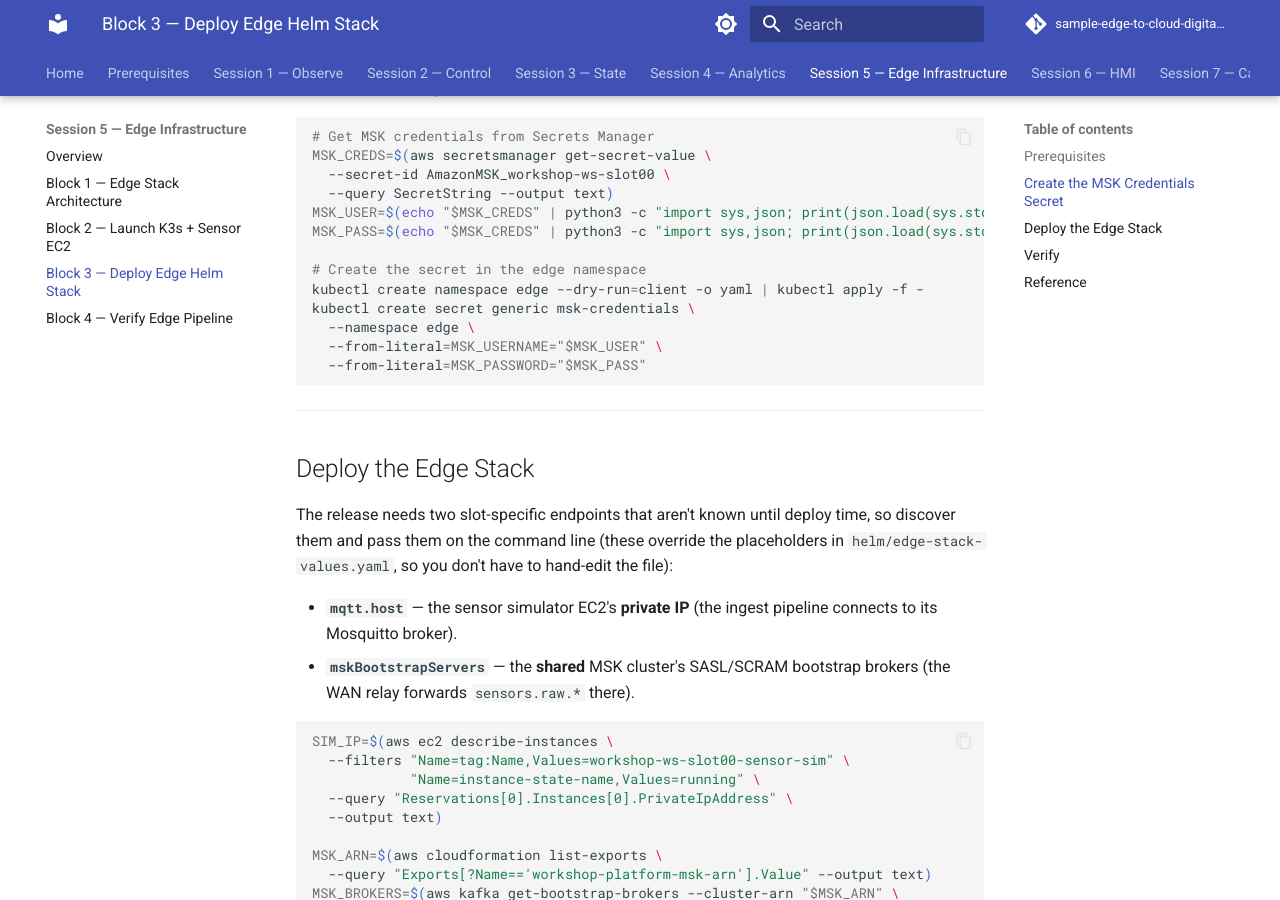
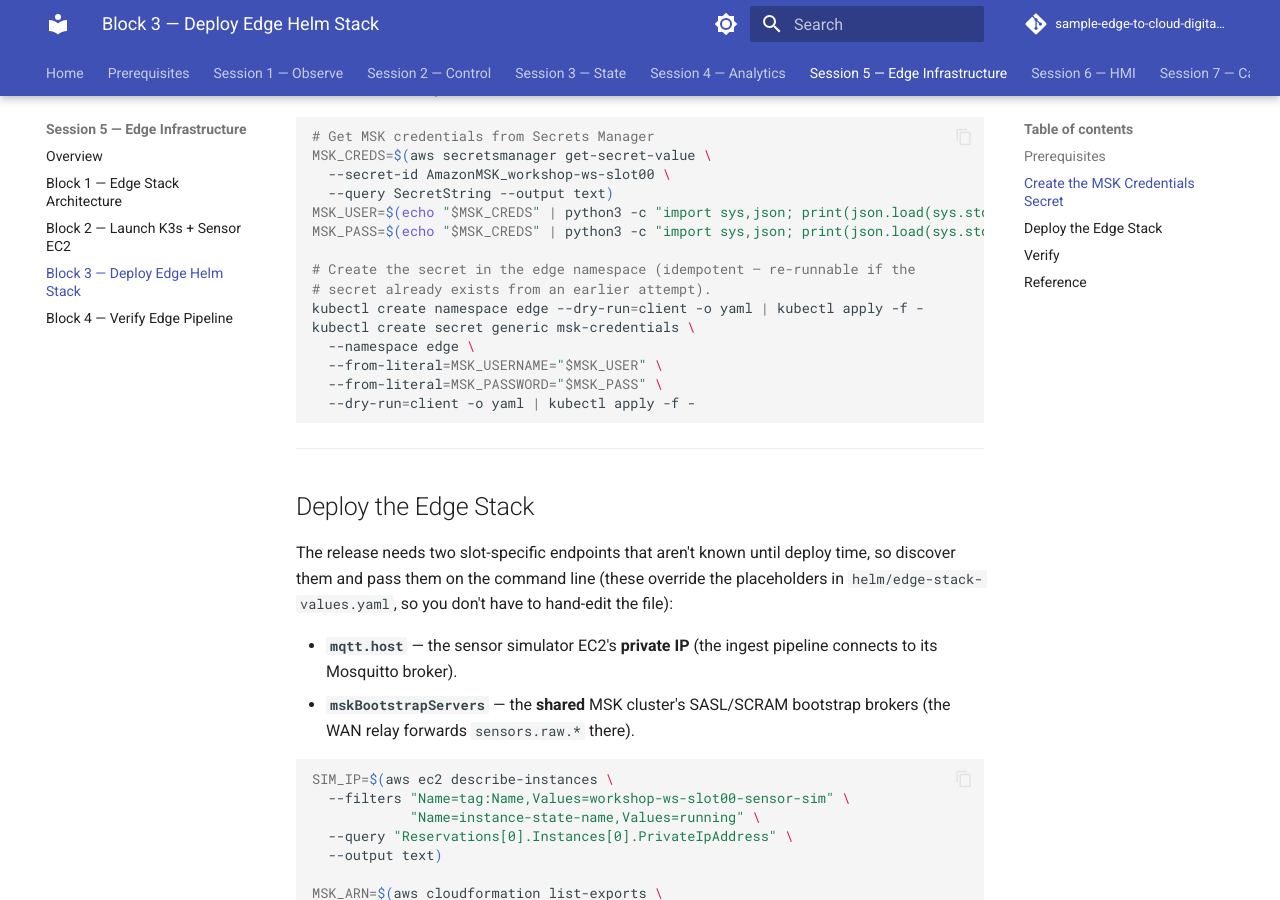
Before and after one commit to aws-samples/sample-edge-to-cloud-digital-ops-workshop, an MkDocs documentation site: the page built from workshop/05-edge-infra/block-3-helm.md, in a window 1280 px wide and 900 px high, scrolled down 1470 px. Built offline with MkDocs 1.6.1 and Material for MkDocs 9.7.7, drawn with Linux system fonts in a browser that asks for light colours; comment, search, counter and statistics services are not loaded.

Commit message:
fix: make block-3-helm msk-credentials secret creation idempotent
kubectl create secret failed "already exists" when block-3-helm was re-run
in a slot that already had the secret (from an earlier attempt). The
namespace line just above already used the dry-run|apply idempotent
pattern; the secret did not. Pipe it through --dry-run=client|kubectl apply
so re-runs succeed.

Validated on ws-slot38 (secret pre-existing): block-3-helm now 4/4.

Co-Authored-By: Claude Opus 4.8 <noreply@anthropic.com>

````diff
--- a/workshop/05-edge-infra/block-3-helm.md
+++ b/workshop/05-edge-infra/block-3-helm.md
@@ -72,12 +72,14 @@ MSK_CREDS=$(aws secretsmanager get-secret-value \
 MSK_USER=$(echo "$MSK_CREDS" | python3 -c "import sys,json; print(json.load(sys.stdin)['username'])")
 MSK_PASS=$(echo "$MSK_CREDS" | python3 -c "import sys,json; print(json.load(sys.stdin)['password'])")
 
-# Create the secret in the edge namespace
+# Create the secret in the edge namespace (idempotent — re-runnable if the
+# secret already exists from an earlier attempt).
 kubectl create namespace edge --dry-run=client -o yaml | kubectl apply -f -
 kubectl create secret generic msk-credentials \
   --namespace edge \
   --from-literal=MSK_USERNAME="$MSK_USER" \
-  --from-literal=MSK_PASSWORD="$MSK_PASS"
+  --from-literal=MSK_PASSWORD="$MSK_PASS" \
+  --dry-run=client -o yaml | kubectl apply -f -
 ```
 <!-- e2e:assert {"contains": "secret/msk-credentials"} -->
 
````
